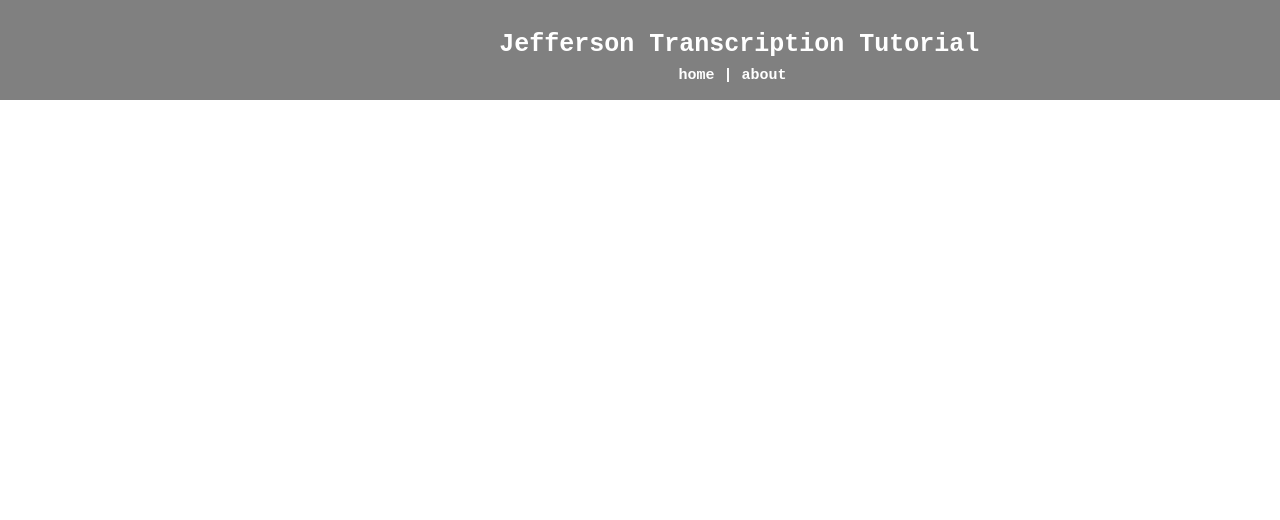
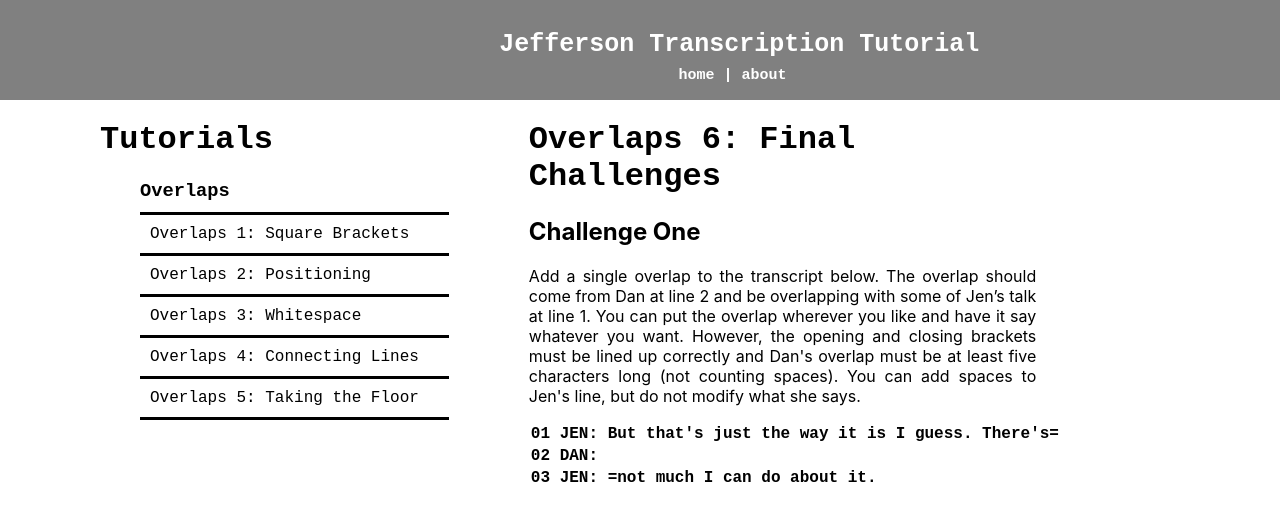
Before and after one commit to joseph-ford10/tutorial, a React (Create React App) app: page /overlap6 in a window 1280 px wide. Shown: the top 520 px of the page. Built offline with nearby package versions, Linux system fonts and the light colour scheme.

Commit message:
Add first final challenge

```diff
--- a/src/App.js
+++ b/src/App.js
@@ -3,6 +3,7 @@ import Overlap2 from './Overlap2'
 import Overlap3 from './Overlap3'
 import Overlap4 from './Overlap4'
 import Overlap5 from './Overlap5'
+import Overlap6 from './Overlap6'
 import TopNav from './TopNav'
 import TestComponent from './TestComponent'
 import { useState } from 'react'
@@ -31,6 +32,7 @@ function App() {
             <Route path="overlap3" element={<Overlap3 />} />
             <Route path="overlap4" element={<Overlap4 />} />
             <Route path="overlap5" element={<Overlap5 />} />
+            <Route path="overlap6" element={<Overlap6 />} />
           </Routes>
         </BrowserRouter>
       </div>
--- a/src/Data.js
+++ b/src/Data.js
@@ -113,8 +113,25 @@ const overlap5Data = {
   complete: false,
 }
 
+const overlap6Data = {
+  title: `Overlaps 6: Final Challenges`,
+  challenge1Heading: `Challenge One`,
+  challenge1Intro: `Add a single overlap to the transcript below. The overlap should come from Dan at line 2 and be
+  overlapping with some of Jen’s talk at line 1. You can put the overlap wherever you like and have it say whatever you want.
+  However, the opening and closing brackets must be lined up correctly and Dan's overlap
+  must be at least five characters long (not counting spaces). You can add spaces to Jen's line, but
+  do not modify what she says.`,
+  challenge1Text: {
+    1: `01 JEN: But that's just the way it is I guess. There's=`,
+    2: `02 DAN:`,
+    3: `03 JEN: =not much I can do about it.`,
+  },
+  fullString1: `01JEN:Butthat'sjustthewayitisIguess.There's=03JEN:=notmuchIcandoaboutit.`,
+}
+
 export { overlap1Data }
 export { overlap2Data }
 export { overlap3Data }
 export { overlap4Data }
 export { overlap5Data }
+export { overlap6Data }
--- a/src/FinalChallenge1.js
+++ b/src/FinalChallenge1.js
@@ -1,7 +1,72 @@
 import React from 'react'
+import FinalExercise from './FinalExercise'
+import { overlap6Data as o6Data } from './Data'
 
 const FinalChallenge1 = () => {
-  return <div>FinalChallenge1</div>
+  const challenge1Check = (text) => {
+    const line1Open = text[1].indexOf('[')
+    const line1Close = text[1].indexOf(']')
+    const line2Open = text[2].indexOf('[')
+    const line2Close = text[2].indexOf(']')
+
+    console.log(`Line 1 Open: ${line1Open}`)
+    console.log(`Line 2 Open: ${line2Open}`)
+
+    const fullString1 = text[1]
+      .concat(text[3])
+      .replace('[', '')
+      .replace(']', '')
+      .replace(/\s/g, '')
+
+    console.log(fullString1)
+
+    const fullString2 = text[2].replace(/\s/g, '')
+
+    const correctLength = line2Close - line2Open + 3
+    console.log(`Full string 2: ${fullString2}`)
+    console.log(`Full string 2 length: ${fullString2.length}`)
+    console.log(`Correct length=${correctLength}`)
+
+    if (
+      line1Open !== -1 &&
+      line1Open === line2Open &&
+      line1Close !== -1 &&
+      line1Close === line2Close
+    ) {
+      if (fullString1 !== o6Data.fullString1) {
+        return `That's not quite right. Did you change Jen's words?`
+      } else {
+        if (fullString2.length < 13) {
+          return `That's not quite right. Is your overlap at least 8 characters long?`
+        } else {
+          if (
+            fullString2.charAt(6) === '[' &&
+            fullString2.charAt(fullString2.length - 1) === ']'
+          ) {
+            return 'complete'
+          } else {
+            return `That's not quite right. Did you edit text outside the square brackets?`
+          }
+        }
+      }
+    } else {
+      return `That's not quite right. Are your square brackets lined up correctly?`
+    }
+  }
+
+  return (
+    <>
+      <h1 className="heading">{o6Data.title}</h1>
+      <section>
+        <h2>Challenge One</h2>
+        <p>{o6Data.challenge1Intro}</p>
+        <FinalExercise
+          check={challenge1Check}
+          transcriptText={o6Data.challenge1Text}
+        />
+      </section>
+    </>
+  )
 }
 
 export default FinalChallenge1
--- /dev/null
+++ b/src/FinalExercise.js
@@ -0,0 +1,37 @@
+import React, { useState } from 'react'
+import NavList from './NavList'
+
+const FinalExercise = ({ check, transcriptText }) => {
+  const [text, setText] = useState(transcriptText)
+
+  const textKeys = Object.keys(text)
+
+  const handleChange = (key, update) => {
+    console.log(text)
+    setText((text) => ({
+      ...text,
+      [key]: update,
+    }))
+    console.log(check(text))
+  }
+
+  return (
+    <>
+      <form>
+        {textKeys.map((key, index) => {
+          return (
+            <input
+              key={key}
+              className={`line${key} transcriptLine`}
+              onChange={(e) => handleChange(key, e.target.value)}
+              value={text[key]}
+              maxLength="59"
+            ></input>
+          )
+        })}
+      </form>
+    </>
+  )
+}
+
+export default FinalExercise
--- a/src/Overlap6.js
+++ b/src/Overlap6.js
@@ -1,7 +1,16 @@
 import React from 'react'
+import FinalChallenge1 from './FinalChallenge1'
+import NavList from './NavList'
 
 const Overlap6 = () => {
-  return <div>Overlap6</div>
+  return (
+    <>
+      <NavList />
+      <main>
+        <FinalChallenge1 />
+      </main>
+    </>
+  )
 }
 
 export default Overlap6
--- a/src/index.css
+++ b/src/index.css
@@ -322,3 +322,13 @@ li {
   top: 55%;
   left: 53%;
 }
+
+.textArea1 {
+  resize: none!important;
+  width: 600px;
+  height: 59px;
+  font-size: 16px;
+  border-style: solid;
+  border-color: black;
+  overflow: hidden;
+}
```
Also changed, not shown: src/Challenge1.js (added).
